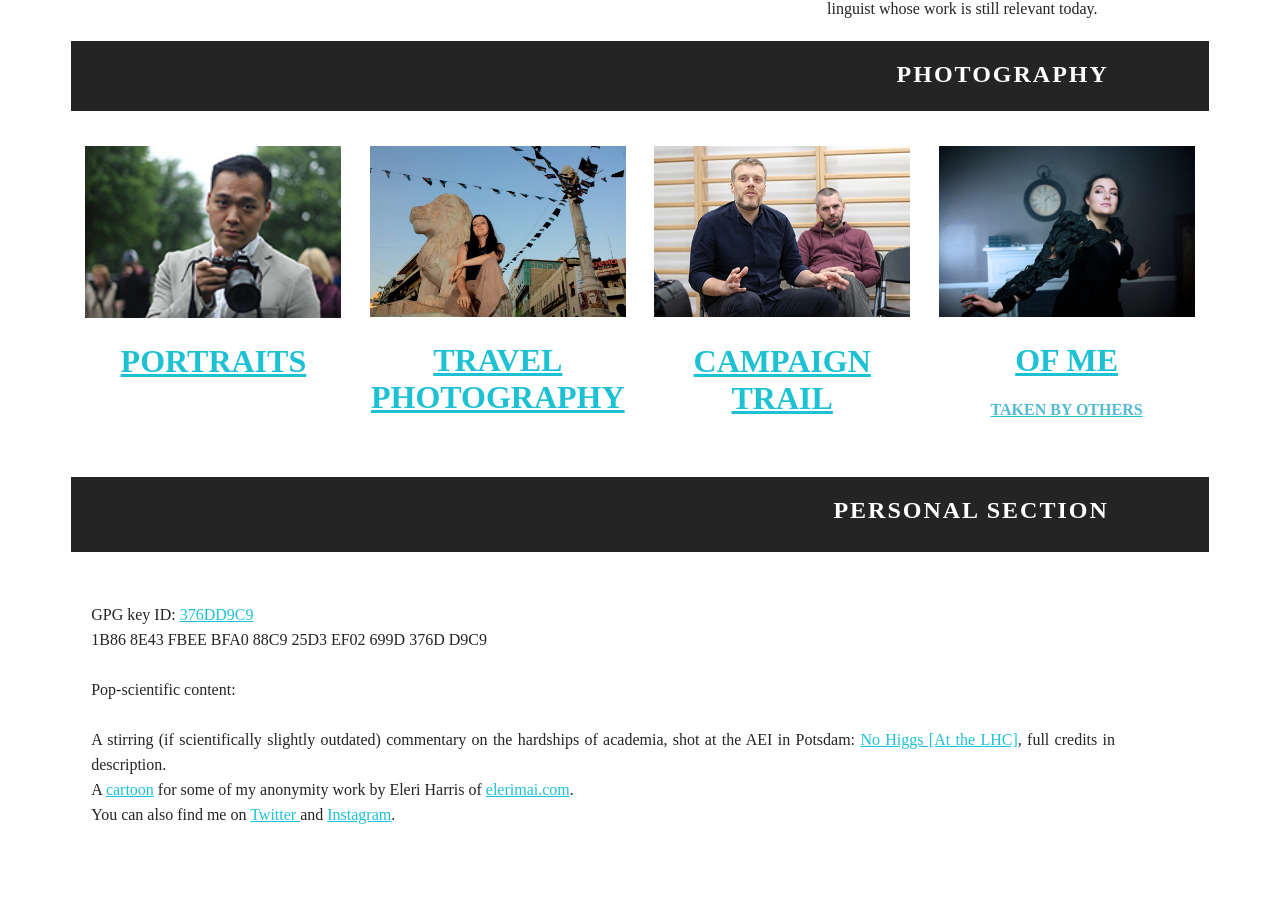
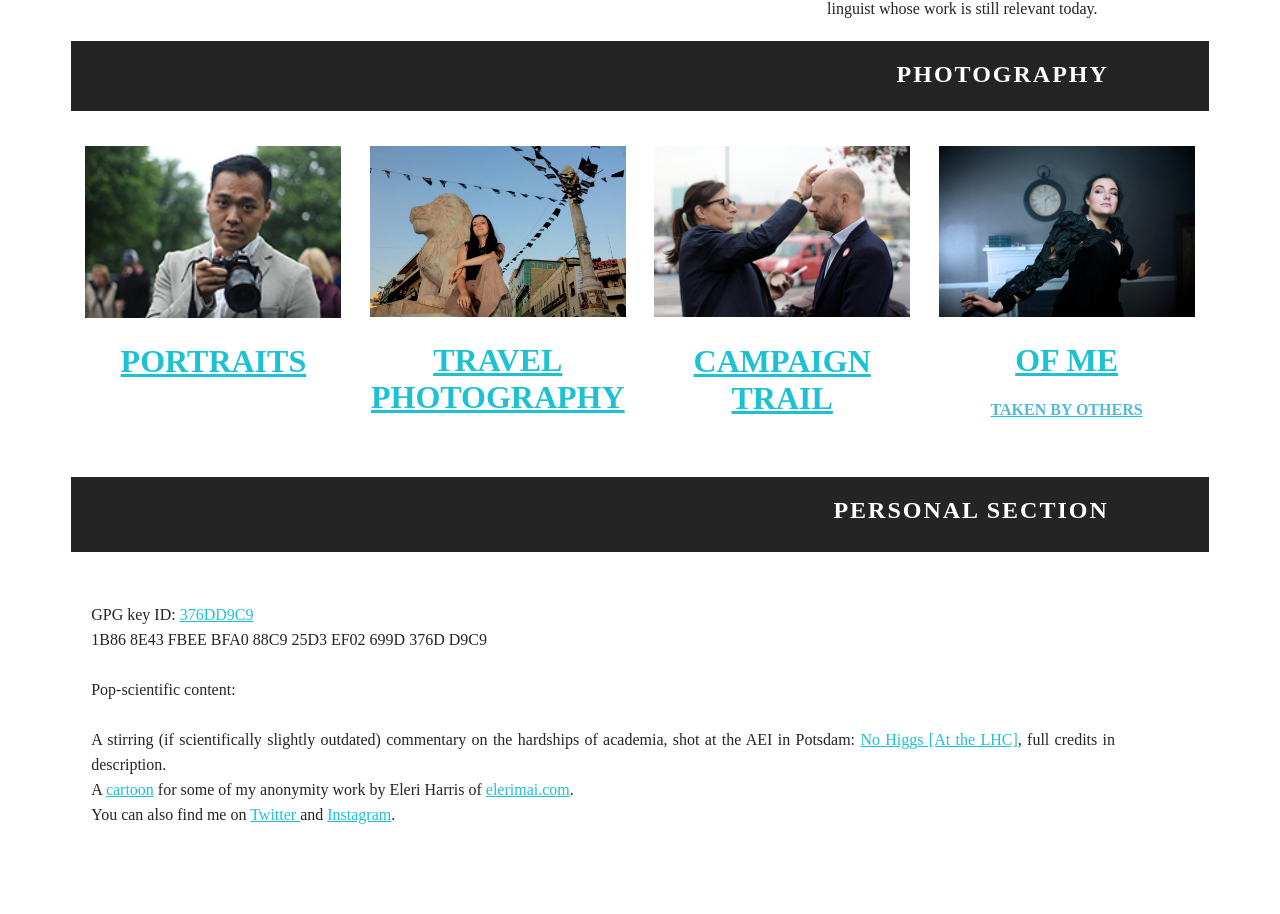
Before and after one commit to evainfeld/evainfeld.github.io, a plain HTML site: page index.html in a window 1280 px wide. Shown: the part 3310-4224 px from the top of the page. Drawn offline with Linux system fonts and the light colour scheme.

Commit message:
politics update

```diff
--- a/index.html
+++ b/index.html
@@ -114,7 +114,7 @@ My other grandfather is the Polish writer <a href="https://en.wikipedia.org/wiki
       <p> </p>
     </div>
     <div class="thumbnail">
-		<a href="campaign_gallery.html"><img src="images/IMG_6856bthumb.jpg" width="90%">
+		<a href="campaign_gallery.html"><img src="images/IMG_6026thumb.jpg" width="90%">
       <h1 class="stats">CAMPAIGN TRAIL</h1></a>
       <h4> </h4>
       <p>  </p>
```
